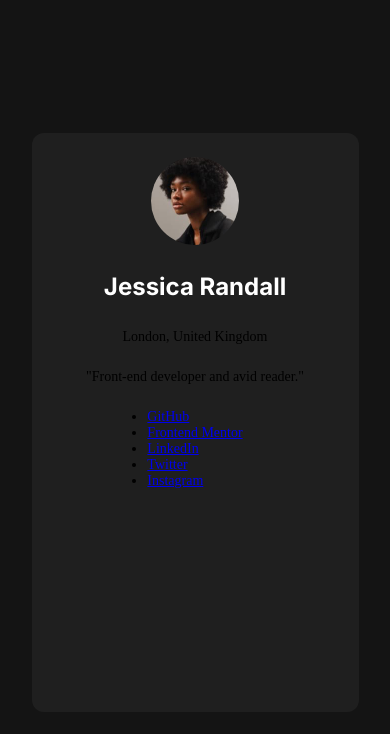
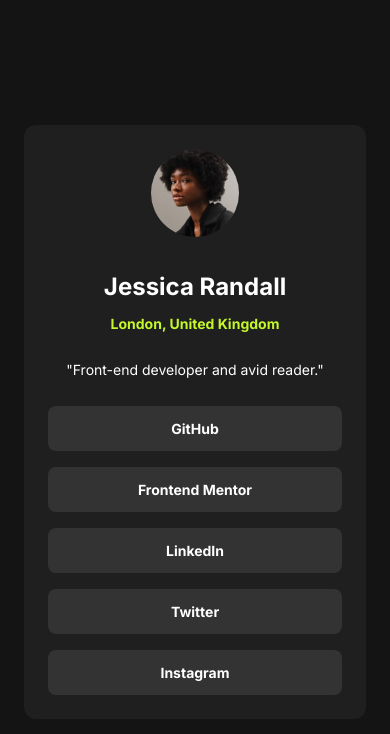
Before and after one commit to Romeo899/socialLinksProfile, a plain HTML site: page index.html in a window 390 px wide. Drawn offline with Linux system fonts and the light colour scheme.

Commit message:
social Links profile | mobile done

```diff
--- a/index.html
+++ b/index.html
@@ -14,16 +14,19 @@
 
   <main>
     <img src="./assets/images/avatar-jessica.jpeg" alt="black woman with an afro" class="image">
-    <h2 class="name text-preset-1 spacing-300">Jessica Randall</h2>
-    <span class="location">London, United Kingdom</span>
-    <p class="description spacing-300">"Front-end developer and avid reader."</p>
-    <ul>
-      <li><a href="#" class="links">GitHub</a></li>
-      <li><a href="#" class="links">Frontend Mentor</a></li>
-      <li><a href="#" class="links">LinkedIn</a></li>
-      <li><a href="#" class="links">Twitter</a></li>
-      <li><a href="#" class="links">Instagram</a></li>
-    </ul>
+    <div class="content text-spacing">
+      <h2 class="name text-preset-1">Jessica Randall</h2>
+      <span class="location text-preset-2-bold">London, United Kingdom</span>
+      <p class="description text-preset-2">"Front-end developer and avid reader."</p>
+    </div>
+
+      <div class="buttonContainer">
+        <button class="buttons spacing-200">GitHub</button>
+        <button class="buttons spacing-200">Frontend Mentor</button>
+        <button class="buttons spacing-200">LinkedIn</button>
+        <button class="buttons spacing-200">Twitter</button>
+        <button class="buttons">Instagram</button>
+      </div>
   </main>
 
   <div class="attribution">
--- a/style.css
+++ b/style.css
@@ -4,11 +4,16 @@
 
 
  * {
+    box-sizing: border-box;
+
+    }
+
+html, body {
+    padding: 0;
     margin: 0;
-    padding: 0;
-    font-size: 14px;
-    box-sizing: border-box;
-    }
+    height: 100%;
+    overflow-x: hidden;
+}
     /* resuable styles and components */
 
     :root {
@@ -58,8 +63,11 @@
         border-radius: var(--spacing-150);
     }
 
-    .spacing-300 {
-        padding: var(--spacing-300) 0;
+    .text-spacing {
+        padding: var(--spacing-150) 0 var(--spacing-150) 0 ;
+    }
+    .spacing-200 {
+        margin-bottom: var(--spacing-200);
     }
 
 /* Attribution Styles */
@@ -79,22 +87,26 @@ body {
     display: flex;
     justify-content: center;
     align-items: center;
+    overflow: hidden;
 
 
 }
 
 main {
+    background-color: var(--grey-800);
+    min-height: 579px;
+    width: 100%;
+    max-width: 375px;
+    padding: var(--spacing-300);
+    margin: var(--spacing-300);
+
+    border-radius: var(--spacing-150);
+
     display: flex;
     flex-direction: column;
     justify-content: flex-start;
     align-items: center;
-    width: 327px;
-    height: 579px;
-    background-color: var(--grey-800);
-    border-radius: var(--spacing-150);
 
-    margin: var(--spacing-300);
-    padding: var(--spacing-300);
 }
 
 /* main inner content */
@@ -108,7 +120,64 @@ main {
     width: 88px;
 }
 
+.content {
+    text-align: center;
+}
+
 .name {
     color: var(--white);
+}
+
+.location {
+    position: relative;
+    bottom: 0.7rem;
+    color: var(--green)
+}
+
+.description {
+    color: var(--white)
+}
+
+/* links */
+ul {
+    width: 100%;
+}
+li {
+    list-style: none;
+}
+
+.links {
+    background-color: var(--grey-700);
+    color: var(--white);
+    text-decoration: none;
+
+    padding: var(--spacing-100);
 
 }
+
+/* Button Container */
+
+.buttonContainer {
+    width: 100%;
+    display: flex;
+    flex-direction: column;
+    justify-content: center;
+    align-items: center;
+}
+
+.buttons {
+    width: 100%;
+    background-color: var(--grey-700);
+    border-radius: var(--spacing-100);
+
+    border: 0;
+    padding: var(--spacing-150);
+
+    font: var(--text-preset-2-bold);
+    color: var(--white);
+}
+
+.buttons:hover {
+    background-color: var(--green);
+    color: var(--grey-800);
+}
```
